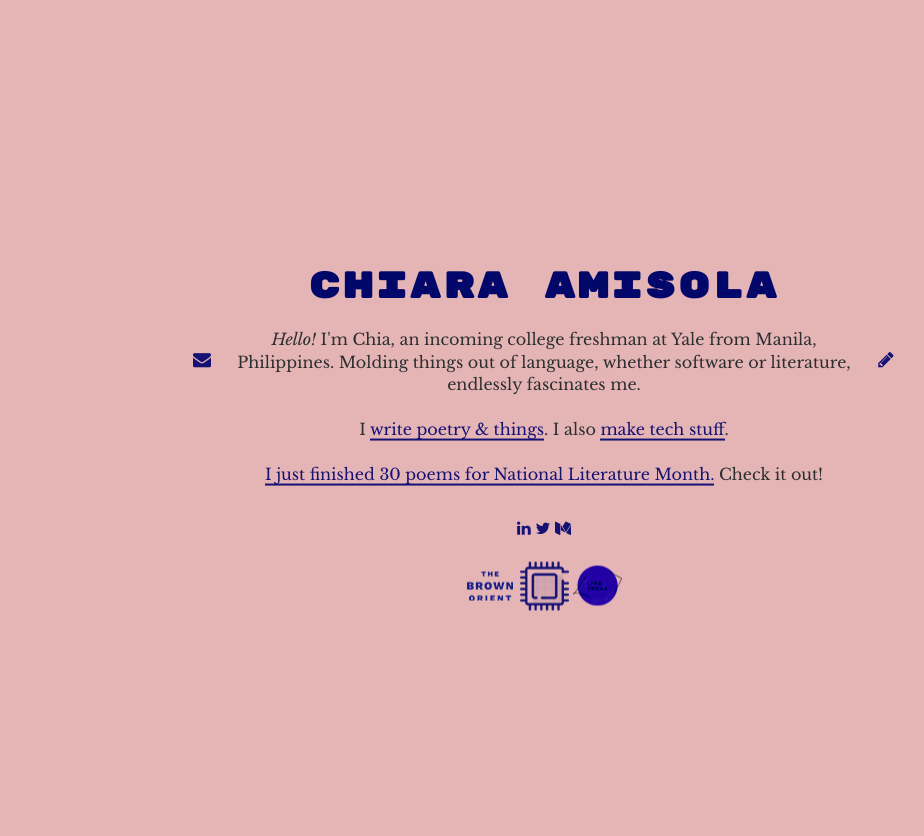
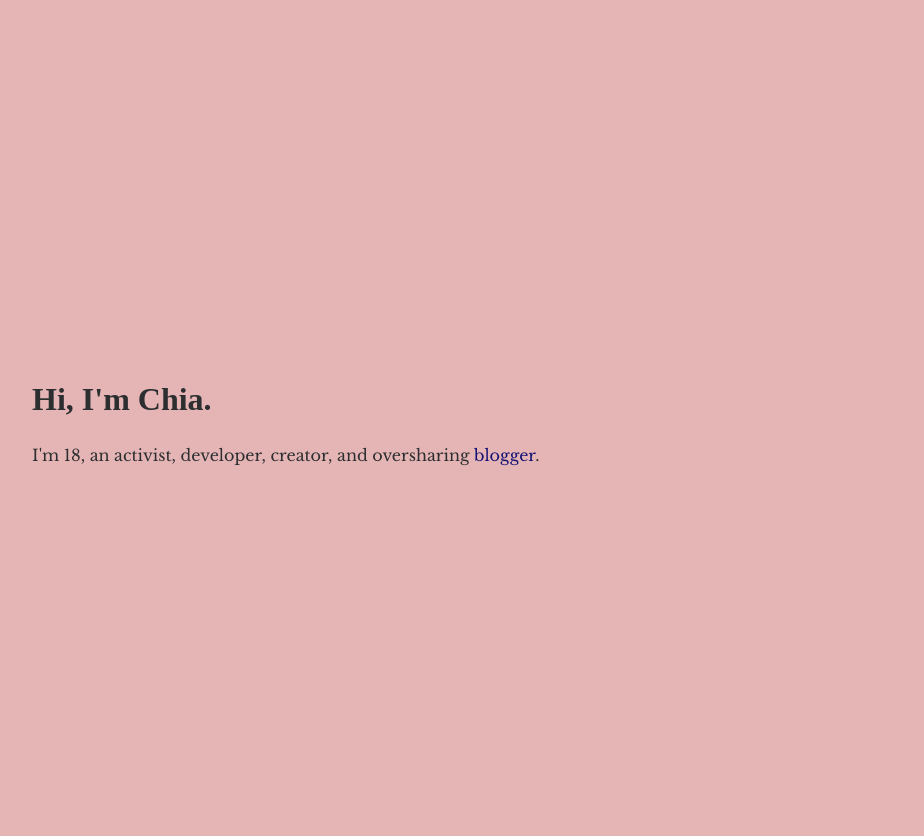
Before and after one commit to chiaski/personal, a PHP site: page / in a window 1280 px wide. Shown: the whole page, without its empty margins (96-1020 px from the left). After the commit the page ends 466 px from the top, so only its background shows below. Run offline with PHP 8.4, Linux system fonts and the light colour scheme; some libraries are stand-ins or nearby versions.

Commit message:
Base changes

```diff
--- a/css/main.css
+++ b/css/main.css
@@ -76,11 +76,21 @@ body {
 
 .box {
     display: block;
+    justify-content: center;
     box-sizing: border-box;
-    max-width: 100%;
+    width: 100%;
     top: 0;
     left: 0;
-    justify-content: center;
+}
+
+.box img {
+    max-width: 95%;
+}
+
+.box-inner {
+    position: relative;
+    margin: auto;
+    min-width: 400px;
 }
 
 .within {
--- a/index.html
+++ b/index.html
@@ -43,29 +43,13 @@
 
     <div class="container">
 
-        <div class="bottom-rainbow"></div>
+        <div class="box" style="height:100%;width:100%;">
+            <div class="box-inner" style="margin:0 auto;width:80%;top: 50%;transform: translateY(-50%);">
 
-        <div class="box chiaintro" style="height:100%;margin-top:1em;margin-bottom:5em;">
-            <div class="boxCenter">
+                <h1 style="font-family:Clearface">Hi, I'm Chia.</h1>
+                <p class="intro-paragraph">I'm 18, an activist, developer, creator, and oversharing <a href="http://blog.chiaski.com" alt="Chiaski">blogger</a>. </p>
 
-                <div class="intromiddle">
-                    <h1>Chiara Amisola</h1>
-                    <h3 class="leftfloat"><a href="mailto:hello@chiaski.com?Subject=Hi Chia!"><i class="fa fa-envelope"></i></a></h3>
-                    <h3 class="rightfloat"><a href="http://blog.chiaski.com"><i class="fa fa-pencil"></i></a></h3>
-                    <p><em>Hello!</em> I'm Chia, an incoming college freshman at Yale from Manila, Philippines. Molding things out of language, whether software or literature, endlessly fascinates me.<br /><br />
-                        I <a href="http://blog.chiaski.com">write poetry & things</a>. I also <a href="http://clouds.chiaski.com">make tech stuff</a>.<br /><br /><a href="http://chiaski.com/poetry">I just finished 30 poems for National Literature Month.</a> Check it out!</p>
-                </div>
 
-                <div class="sociallinks">
-                    <center>
-                        <a href="http://linkedin.com/in/chiaamisola" alt="LinkedIn" title="LinkedIn"><i class="fa fa-linkedin"></i></a>
-                        <a href="http://twitter.com/amisoIa" alt="Twitter" title="Twitter"><i class="fa fa-twitter"></i></a>
-                        <a href="https://medium.com/@Iux" alt="Medium" title="Medium"><i class="fa fa-medium"></i></a><br /><br />
-                        <a href="https://thebrownorient.weebly.com/" alt="The Brown Orient Literary" title="The Brown Orient Literary"><img src="img/fBrownorient.png" /></a>
-                        <a href="http://devsociety.ph" alt="Developers' Society" title="Developers' Society"><img src="img/fDevsoc.png" /></a>
-                        <a href="http://linebreak.me" alt="Line Break" title="Line Break &mdash; Interactive Fiction"><img src="img/fLinebreak.png" /></a>
-                    </center>
-                </div>
 
             </div>
         </div>
```
